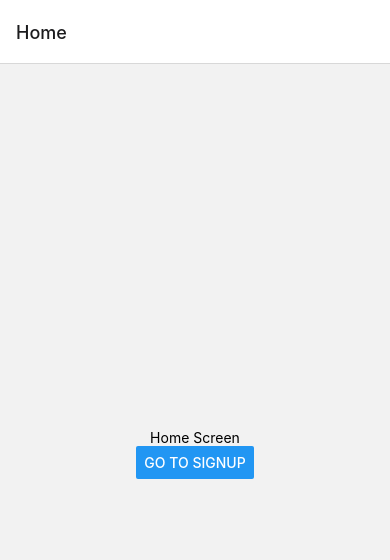
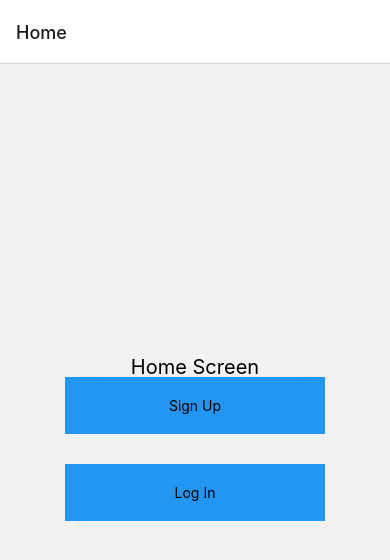
Before and after one commit to ianmahoney1/VoteReal, a React Native app: screen /Home in a window 390 px wide. Shown: the top 560 px of the page. Built offline with nearby package versions, Linux system fonts and the light colour scheme.

Commit message:
home page

```diff
--- a/App.js
+++ b/App.js
@@ -11,6 +11,7 @@ import {NavigationContainer} from '@react-navigation/native';
 import {createNativeStackNavigator} from '@react-navigation/native-stack';
 import HomeScreen from './src/components/Home';
 import SignupScreen from './src/components/Signup';
+import LoginScreen from './src/components/Login';
 
 
 const Stack = createNativeStackNavigator();
@@ -27,6 +28,7 @@ export default class App extends Component {
         <Stack.Navigator initialRouteName="Home">
           <Stack.Screen name="Home" component={HomeScreen} />
           <Stack.Screen name="Signup" component={SignupScreen} />
+          <Stack.Screen name="Login" component={LoginScreen} />
         </Stack.Navigator>
       </NavigationContainer>
     );
--- a/src/components/Home.js
+++ b/src/components/Home.js
@@ -1,18 +1,38 @@
 import * as React from 'react';
-import { Button, View, Text } from 'react-native';
+import { Button, View, Text, TouchableHighlight, StyleSheet } from 'react-native';
 import { NavigationContainer } from '@react-navigation/native';
 import { createNativeStackNavigator } from '@react-navigation/native-stack';
 
 function HomeScreen({ navigation }) {
   return (
     <View style={{ flex: 1, alignItems: 'center', justifyContent: 'center' }}>
-      <Text>Home Screen</Text>
-      <Button
-        title="Go to Signup"
-        onPress={() => navigation.navigate('Signup')}
-      />
+      <Text style= {{lineHeight: 20, fontSize: 20}}>Home Screen</Text>
+      <Text></Text>
+      <TouchableHighlight onPress={() => navigation.navigate('Signup')} underlayColor="white">
+        <View style={styles.button}>
+          <Text style={styles.buttonText}>Sign Up</Text>
+        </View>
+      </TouchableHighlight>
+      <TouchableHighlight onPress={() => navigation.navigate('Login')} underlayColor="white">
+        <View style={styles.button}>
+          <Text style={styles.buttonText}>Log In</Text>
+        </View>
+      </TouchableHighlight>
     </View>
   );
 }
+const styles = StyleSheet.create({
+  button: {
+    marginBottom: 30,
+    width: 260,
+    alignItems: 'center',
+    backgroundColor: '#2196F3',
+  },
+  buttonText: {
+    textAlign: 'center',
+    padding: 20,
+    color: 'black',
+  },
+});
 
 export default HomeScreen;
--- /dev/null
+++ b/src/components/Login.js
@@ -0,0 +1,10 @@
+import * as React from 'react';
+import { Button, View, Text } from 'react-native';
+import { NavigationContainer } from '@react-navigation/native';
+import { createNativeStackNavigator } from '@react-navigation/native-stack';
+
+function LoginScreen({ navigation }) {
+
+  }
+
+  export default LoginScreen;
```
